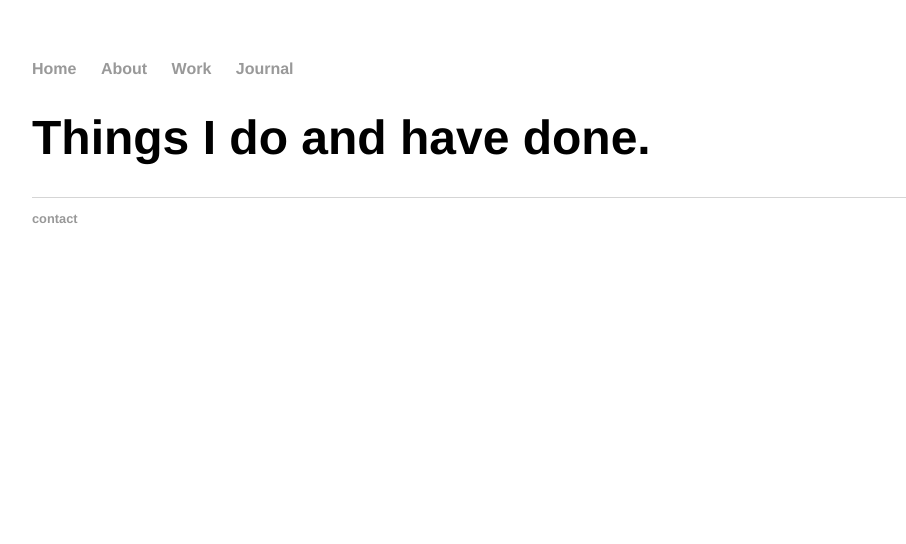
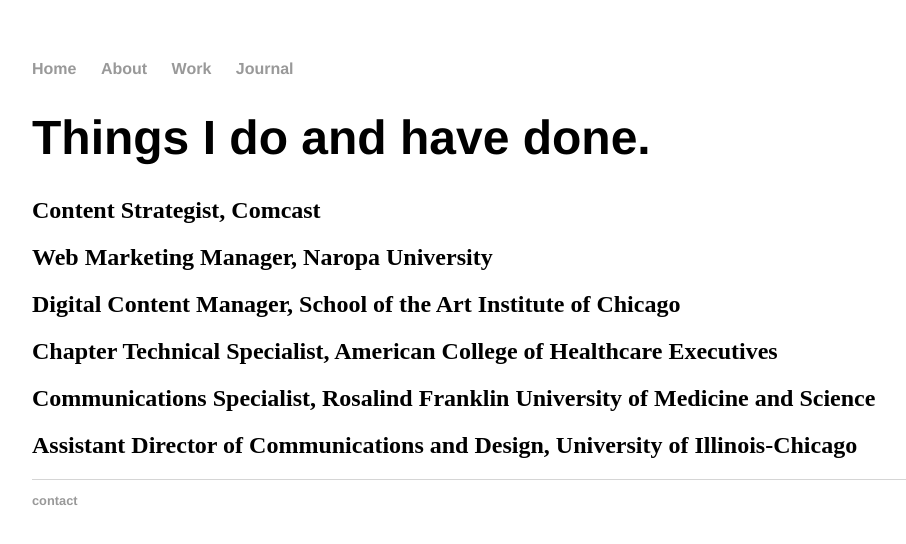
Before and after one commit to zoeakind/zoeakind.github.io, a Jekyll site: the page built from work/index.html, in a window 1280 px wide. Shown: the top 544 px of the page, without its empty margins (160-1066 px from the left). Built offline with Jekyll 4.4.1, drawn with Linux system fonts in a browser that asks for light colours.

Commit message:
Update index.html

```diff
--- a/work/index.html
+++ b/work/index.html
@@ -5,4 +5,11 @@
 
 <div class="blurb">
 	<h1>Things I do and have done.</h1>
+
+	<h2>Content Strategist, Comcast</h2>
+	<h2>Web Marketing Manager, Naropa University</h2>
+	<h2>Digital Content Manager, School of the Art Institute of Chicago</h2>
+	<h2>Chapter Technical Specialist, American College of Healthcare Executives</h2>
+	<h2>Communications Specialist, Rosalind Franklin University of Medicine and Science</h2>
+	<h2>Assistant Director of Communications and Design, University of Illinois-Chicago</h2>
 </div><!-- /.blurb -->
```
